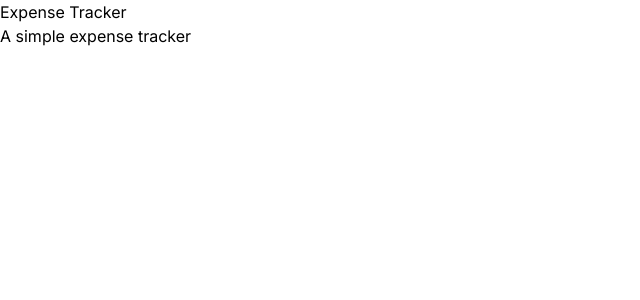
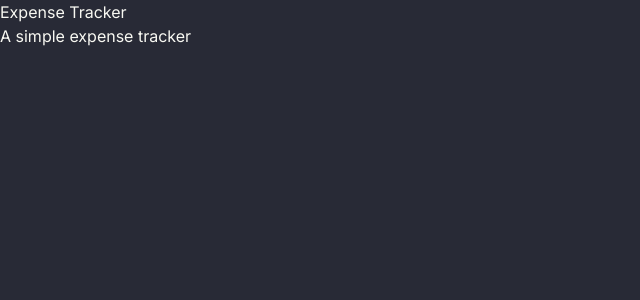
Before and after one commit to alvinbengeorge/expense-tracker, a Next.js app in the folder client/: page / in a window 1280 px wide. Shown: the top 300 px of the page, without its empty margins (0-640 px from the left). Built offline with nearby package versions, Linux system fonts and the light colour scheme.

Commit message:
feat: add daisy

```diff
--- a/client/app/layout.tsx
+++ b/client/app/layout.tsx
@@ -15,7 +15,7 @@ export default function RootLayout({
   children: React.ReactNode;
 }>) {
   return (
-    <html lang="en">
+    <html data-theme="dracula" lang="en">
       <body className={inter.className}>{children}</body>
     </html>
   );
--- a/client/tailwind.config.ts
+++ b/client/tailwind.config.ts
@@ -1,4 +1,5 @@
 import type { Config } from "tailwindcss";
+import daisyui from "daisyui";
 
 const config: Config = {
   content: [
@@ -6,15 +7,12 @@ const config: Config = {
     "./components/**/*.{js,ts,jsx,tsx,mdx}",
     "./app/**/*.{js,ts,jsx,tsx,mdx}",
   ],
+  daisyui: {
+    themes: ["dracula"],
+  },
   theme: {
-    extend: {
-      backgroundImage: {
-        "gradient-radial": "radial-gradient(var(--tw-gradient-stops))",
-        "gradient-conic":
-          "conic-gradient(from 180deg at 50% 50%, var(--tw-gradient-stops))",
-      },
-    },
+    extend: {},
   },
-  plugins: [],
+  plugins: [daisyui],
 };
 export default config;
```
Also changed, not shown: client/package.json (+8 -6 lines), 1 other file (tests, documents, lock files or other folders).
